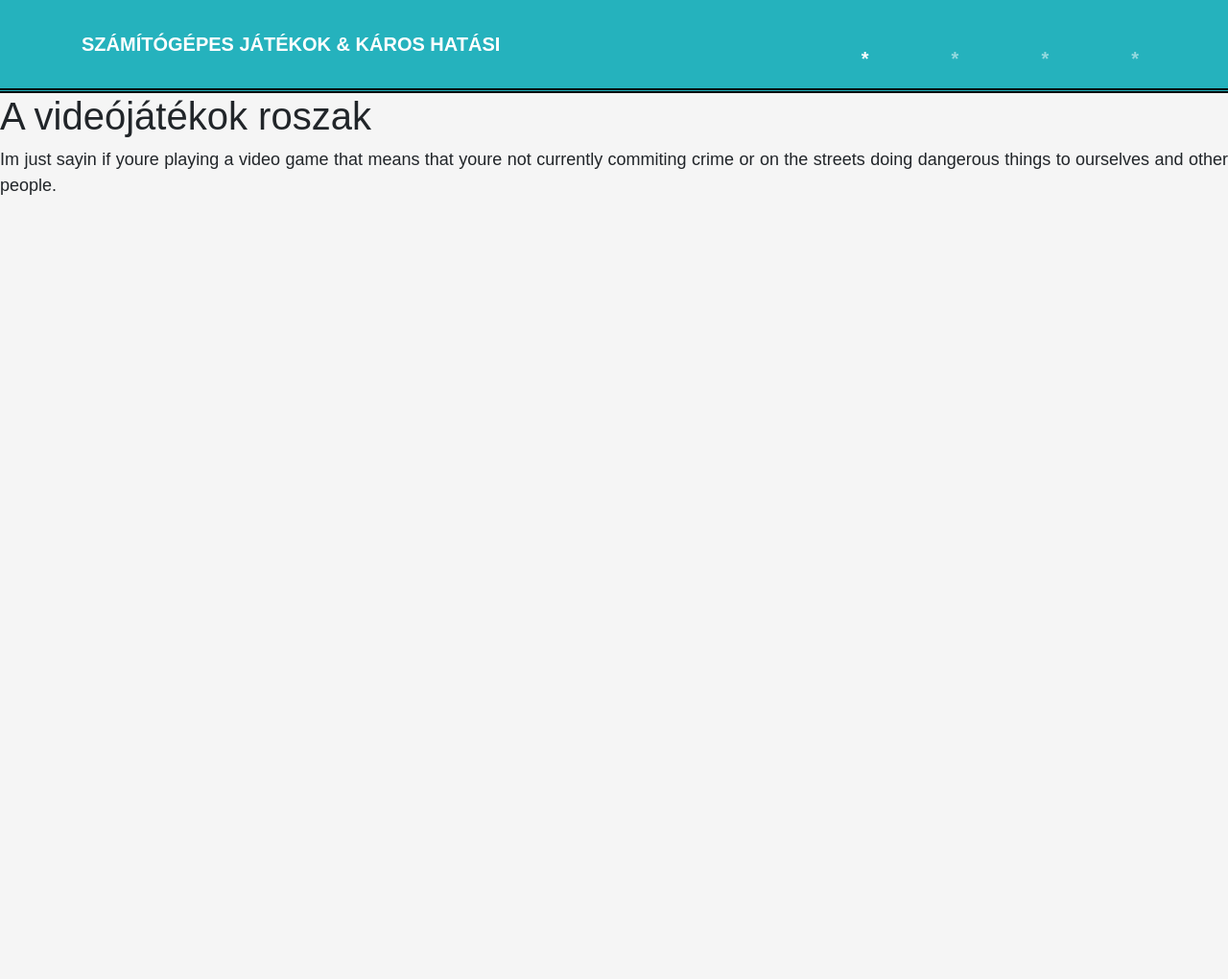
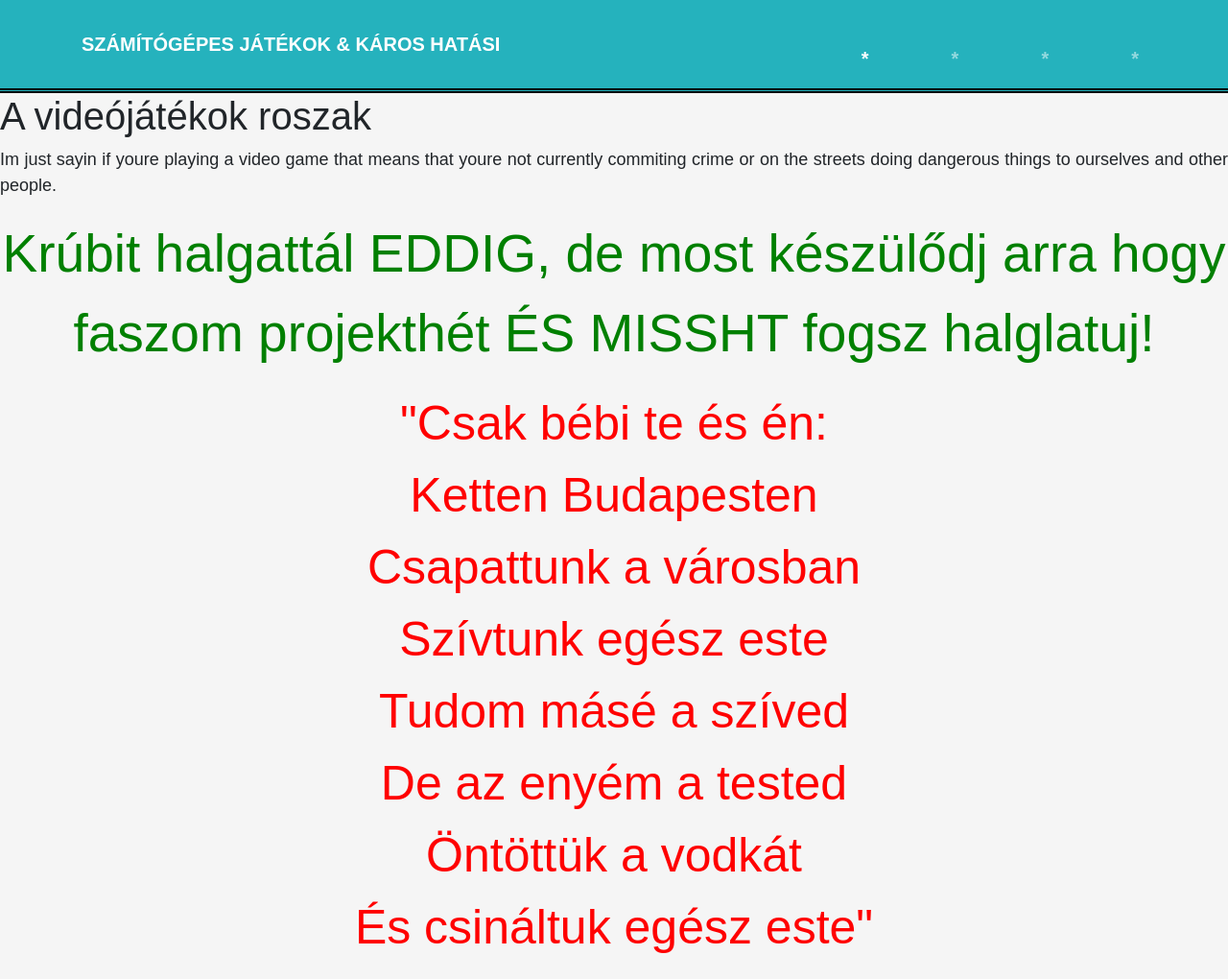
Before and after one commit to ZalanToth/Addiction, a plain HTML site: page index.html in a window 1280 px wide. Shown: the whole page at 96% size. Before the commit the page ends 800 px from the top, so only its background shows below. Drawn offline with nearby package versions, Linux system fonts and the light colour scheme; a script that the page names is missing.

Commit message:
misshfanclub

```diff
--- a/index.html
+++ b/index.html
@@ -46,5 +46,14 @@
     </nav>
     <h1>A videójátékok roszak</h1>
     <p>Im just sayin if youre playing a video game that means that youre not currently commiting crime or on the streets doing dangerous things to ourselves and other people.</p>
+    <p id="eddig">Krúbit halgattál EDDIG, de most készülődj arra hogy faszom projekthét ÉS MISSHT fogsz halglatuj!</p>
+    <p id="missh">"Csak bébi te és én:<br>
+        Ketten Budapesten<br>
+        Csapattunk a városban<br>
+        Szívtunk egész este<br>
+        Tudom másé a szíved<br>
+        De az enyém a tested<br>
+        Öntöttük a vodkát<br>
+        És csináltuk egész este"</p>
 </body>
 </html>
--- a/styles.css
+++ b/styles.css
@@ -7,7 +7,16 @@ body {
     font-style: normal;
     font-family: sans-serif;
 }
-
+#eddig{
+    color: green;
+    text-align: center;
+    font-size: 55px;
+}
+#missh{
+    color: red;
+    text-align: center;
+    font-size: 50px;
+}
 p {
     font-size: 18px;
     font-family: sans-serif;
```
